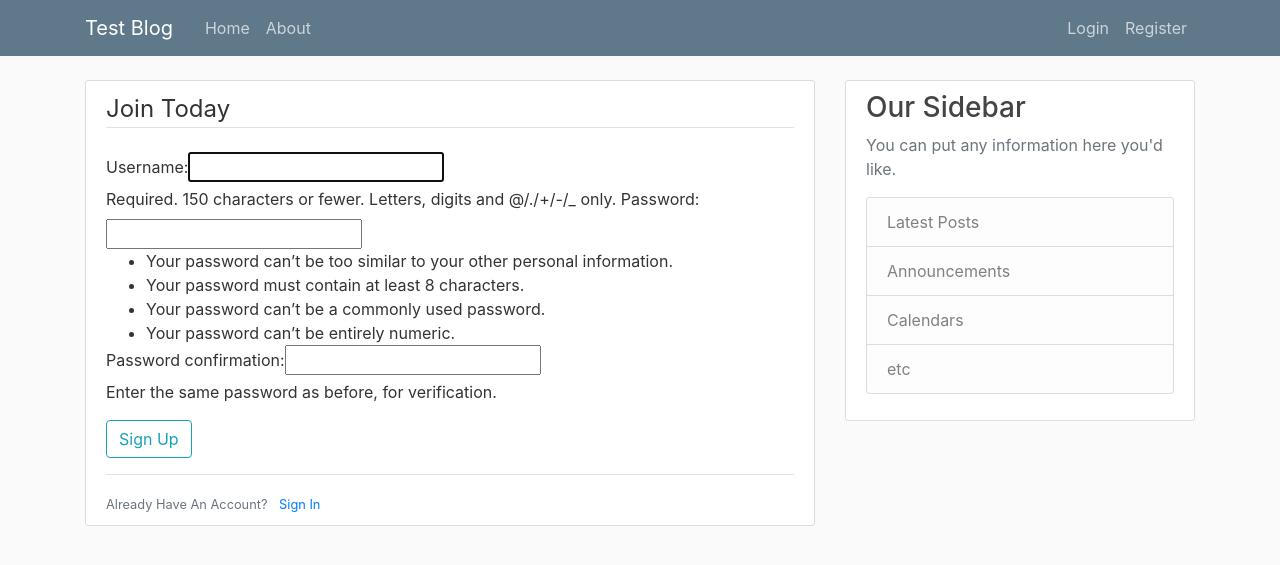
After one commit to JKrystofik2290/Django_Blog, a Django app: page /register/ in a window 1280 px wide. The commit adds this page. Shown: the top 565 px of the page. Run offline with Django 3.2, Linux system fonts and the light colour scheme; some libraries are stand-ins or nearby versions.

Commit message:
added user resgister page

```diff
--- a/bug_tracker_site/site_manager/settings.py
+++ b/bug_tracker_site/site_manager/settings.py
@@ -30,6 +30,7 @@ ALLOWED_HOSTS = []
 
 INSTALLED_APPS = [
     'test_blog.apps.TestBlogConfig',
+    'users.apps.UsersConfig',
     'django.contrib.admin',
     'django.contrib.auth',
     'django.contrib.contenttypes',
--- a/bug_tracker_site/site_manager/urls.py
+++ b/bug_tracker_site/site_manager/urls.py
@@ -19,4 +19,5 @@ from django.urls import path, include
 urlpatterns = [
     path('admin/', admin.site.urls),
     path('', include('test_blog.urls')),
+    path('register/', include('users.urls')),
 ]
--- /dev/null
+++ b/bug_tracker_site/test_blog/templates/site_base.html
@@ -0,0 +1,79 @@
+{% load static %}
+<!DOCTYPE html>
+<!--[if lt IE 7]>      <html class="no-js lt-ie9 lt-ie8 lt-ie7"> <![endif]-->
+<!--[if IE 7]>         <html class="no-js lt-ie9 lt-ie8"> <![endif]-->
+<!--[if IE 8]>         <html class="no-js lt-ie9"> <![endif]-->
+<!--[if gt IE 8]><!--> <html class="no-js"> <!--<![endif]-->
+<html lang="en">
+  <head>
+    <!-- Required meta tags -->
+    <meta charset="utf-8">
+    <meta name="viewport" content="width=device-width, initial-scale=1, shrink-to-fit=no">
+
+    <!-- Bootstrap CSS -->
+    <link rel="stylesheet" href="https://maxcdn.bootstrapcdn.com/bootstrap/4.0.0/css/bootstrap.min.css" integrity="sha384-Gn5384xqQ1aoWXA+058RXPxPg6fy4IWvTNh0E263XmFcJlSAwiGgFAW/dAiS6JXm" crossorigin="anonymous">
+    <!-- Personal CSS -->
+    <link rel="stylesheet" type="text/css" href="{% static 'css/test_blog.css' %}"></link>
+
+    {% if title %}
+        <title>{{title}}</title>
+    {% else %}
+        <title>Test Blog</title>
+    {% endif %}
+  </head>
+  <body>
+    <!--[if lt IE 7]>
+        <p class="browsehappy">You are using an <strong>outdated</strong> browser. Please <a href="#">upgrade your browser</a> to improve your experience.</p>
+    <![endif]-->
+
+    <header class="site-header">
+        <nav class="navbar navbar-expand-md navbar-dark bg-steel fixed-top">
+            <div class="container">
+                <a class="navbar-brand mr-4" href="{% url 'test_blog-home' %}">Test Blog</a>
+                <button class="navbar-toggler" type="button" data-toggle="collapse" data-target="#navbarToggle" aria-controls="navbarToggle" aria-expanded="false" aria-label="Toggle navigation">
+                    <span class="navbar-toggler-icon"></span>
+                </button>
+                <div class="collapse navbar-collapse" id="navbarToggle">
+                    <div class="navbar-nav mr-auto">
+                        <a class="nav-item nav-link" href="{% url 'test_blog-home' %}">Home</a>
+                        <a class="nav-item nav-link" href="{% url 'test_blog-about' %}">About</a>
+                    </div>
+                    <!-- Navbar Right Side -->
+                    <div class="navbar-nav">
+                        <a class="nav-item nav-link" href="#">Login</a>
+                        <a class="nav-item nav-link" href="{% url 'user-reg' %}">Register</a>
+                    </div>
+                </div>
+            </div>
+        </nav>
+    </header>
+
+    <main role="main" class="container">
+        <div class="row">
+            <div class="col-md-8">
+                {% block content %}{% endblock %}
+            </div>
+            <div class="col-md-4">
+                <div class="content-section">
+                    <h3 id="test">Our Sidebar</h3>
+                    <p class='text-muted'>You can put any information here you'd like.
+                        <ul class="list-group">
+                            <li class="list-group-item list-group-item-light">Latest Posts</li>
+                            <li class="list-group-item list-group-item-light">Announcements</li>
+                            <li class="list-group-item list-group-item-light">Calendars</li>
+                            <li class="list-group-item list-group-item-light">etc</li>
+                        </ul>
+                    </p>
+                </div>
+            </div>
+        </div>
+    </main>
+
+    <!-- jQuery first, then Popper.js, then Bootstrap JS -->
+    <script src="https://code.jquery.com/jquery-3.2.1.slim.min.js" integrity="sha384-KJ3o2DKtIkvYIK3UENzmM7KCkRr/rE9/Qpg6aAZGJwFDMVNA/GpGFF93hXpG5KkN" crossorigin="anonymous"></script>
+    <script src="https://cdnjs.cloudflare.com/ajax/libs/popper.js/1.12.9/umd/popper.min.js" integrity="sha384-ApNbgh9B+Y1QKtv3Rn7W3mgPxhU9K/ScQsAP7hUibX39j7fakFPskvXusvfa0b4Q" crossorigin="anonymous"></script>
+    <script src="https://maxcdn.bootstrapcdn.com/bootstrap/4.0.0/js/bootstrap.min.js" integrity="sha384-JZR6Spejh4U02d8jOt6vLEHfe/JQGiRRSQQxSfFWpi1MquVdAyjUar5+76PVCmYl" crossorigin="anonymous"></script>
+    <!-- My JavaScript -->
+    <script src="{% static 'js/test_blog.js' %}"></script>
+  </body>
+</html>
--- a/bug_tracker_site/test_blog/templates/test_blog_about.html
+++ b/bug_tracker_site/test_blog/templates/test_blog_about.html
@@ -1,4 +1,4 @@
-{% extends 'test_blog_base.html' %}
-    {% block content %}
+{% extends 'site_base.html' %}
+{% block content %}
         <h1>About Test Blog!</h1>
 {% endblock content %}
--- a/bug_tracker_site/test_blog/templates/test_blog_index.html
+++ b/bug_tracker_site/test_blog/templates/test_blog_index.html
@@ -1,4 +1,4 @@
-{% extends 'test_blog_base.html' %}
+{% extends 'site_base.html' %}
 {% block content %}
     {% for post in posts %}
         <article class="media content-section">
--- /dev/null
+++ b/bug_tracker_site/users/templates/user_reg.html
@@ -0,0 +1,18 @@
+{% extends 'site_base.html' %}
+{% block content %}
+    <div class="content-section">
+        <form method="POST">
+            {% csrf_token %}
+            <fieldset class="form-group">
+                <legend class="border-bottom mb-4">Join Today</legend>
+                {{ form }}
+            </fieldset>
+            <div class="form-group">
+                <button class="btn btn-outline-info" type="submit">Sign Up</button>
+            </div>
+        </form>
+        <div class="border-top pt-3">
+            <small class="text-muted">Already Have An Account? <a class="ml-2" href="#">Sign In</a></small>
+        </div>
+    </div>
+{% endblock content %}
--- /dev/null
+++ b/bug_tracker_site/users/urls.py
@@ -0,0 +1,7 @@
+"""Test Blog URLs"""
+from django.urls import path
+from . import views
+
+urlpatterns = [
+    path('', views.register, name='user-reg'),
+]
--- a/bug_tracker_site/users/views.py
+++ b/bug_tracker_site/users/views.py
@@ -1,3 +1,9 @@
+"""Test_Blog django views handler"""
 from django.shortcuts import render
+from django.contrib.auth.forms import UserCreationForm
 
-# Create your views here.
+
+def register(request):
+    """Serves the user registration page"""
+    form = UserCreationForm()
+    return render(request, 'user_reg.html', {'form': form})
```
Also changed, not shown: bug_tracker_site/test_blog/templates/test_blog_base.html (deleted, +0 -79 lines). Lines whose indentation alone changed are shown as unchanged.
